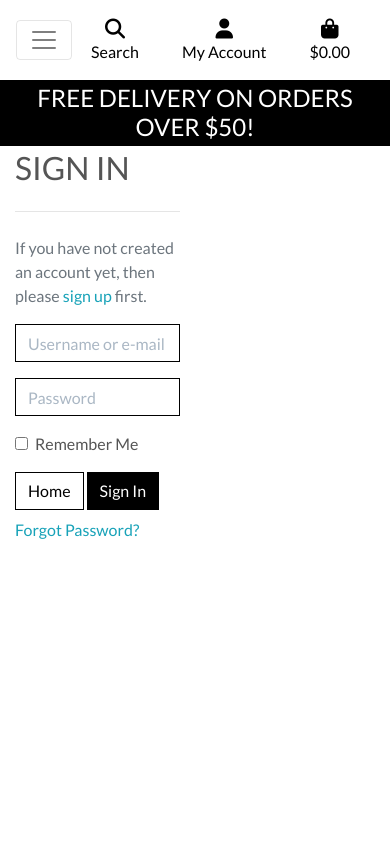
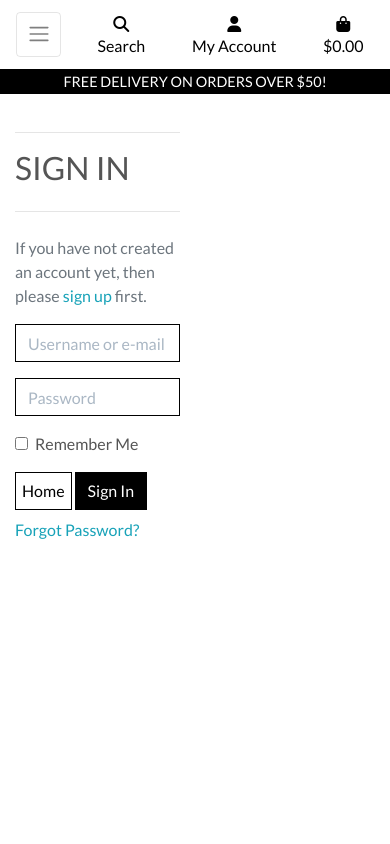
Before and after one commit to rocrill/boutique-ado-walkthrough, a Django app: a page that uses templates/includes/main-nav.html in a window 390 px wide. Run offline with Django 3.2, Linux system fonts and the light colour scheme; parts of the project's set-up code (start-up, migrations or seed data) failed here and were passed over; some libraries are stand-ins or nearby versions.

Commit message:
Base.css and login/reg refactor

```diff
--- a/static/css/base.css
+++ b/static/css/base.css
@@ -290,4 +290,40 @@
     body {
         height: calc(100vh - 116px);
     }
+
+    .display-4.logo-font.text-black {
+        font-size: 2rem;
+    }
+
+    .nav-link {
+        padding: 0.15rem;
+    }
+
+    .nav-link i.fa-lg {
+        font-size: 1rem;
+    }
+
+    .navbar-toggler {
+        padding: .6rem .6rem;
+        font-size: 1rem;
+    }
+
+    #delivery-banner h4 {
+        font-size: .9rem;
+    }
+
+    .btn.btn-outline-black.rounded-0,
+    .btn.btn-black.rounded-0 {
+        padding: .375rem .375rem;
+    }
+
+    .btn.btn-outline-black.rounded-0.btn-lg,
+    .btn.btn-black.rounded-0.btn-lg {
+        padding: .375rem .375rem;
+        font-size: .75rem;
+    }
+
+    .increment-qty, .decrement-qty {
+        padding: .25rem .5rem !important;
+    }
 }
--- a/templates/includes/main-nav.html
+++ b/templates/includes/main-nav.html
@@ -1,5 +1,10 @@
 <div class="collapse navbar-collapse" id="main-nav">
     <ul class="navbar-nav w-auto mx-auto">
+        <li class="nav-item d-block d-md-none">
+            <a class="logo-font font-weight-bold nav-link text-black mr-5" href="{% url 'home' %}" id="home-link">
+                Home
+            </a>
+        </li>
         <li class="nav-item dropdown">
             <a class="logo-font font-weight-bold nav-link text-black mr-5" href="#" id="all-products-link" data-toggle="dropdown" aria-haspopup="true" aria-expanded="false">
                 All Products
--- a/templates/includes/mobile-top-header.html
+++ b/templates/includes/mobile-top-header.html
@@ -30,9 +30,9 @@
     <div class="dropdown-menu border-0" aria-labelledby="user-options">
         {% if request.user.is_authenticated %}
             {% if request.user.is_superuser %}
-                <a href="{% url 'account_logout' %}" class="dropdown-item">Product Management</a>
+                <a href="{% url 'add_product' %}" class="dropdown-item">Product Management</a>
             {% endif %}
-            <a href="" class="dropdown-item">My Profile</a>
+            <a href="{% url 'profile' %}" class="dropdown-item">My Profile</a>
             <a href="{% url 'account_logout' %}" class="dropdown-item">Logout</a>
         {% else %}
             <a href="{% url 'account_signup' %}" class="dropdown-item">Register</a>
@@ -41,7 +41,7 @@
     </div>
 </li>
 <li class="list-inline-item">
-    <a class="{% if grand_total %}text-primary font-weight-bold{% else %}text-black{% endif %} nav-link d-block d-lg-none" href="">
+    <a class="{% if grand_total %}text-primary font-weight-bold{% else %}text-black{% endif %} nav-link d-block d-lg-none" href="{% url 'view_bag' %}">
         <div class="text-center">
             <div><i class="fas fa-shopping-bag fa-lg"></i></div>
             <p class="my-0">
```
